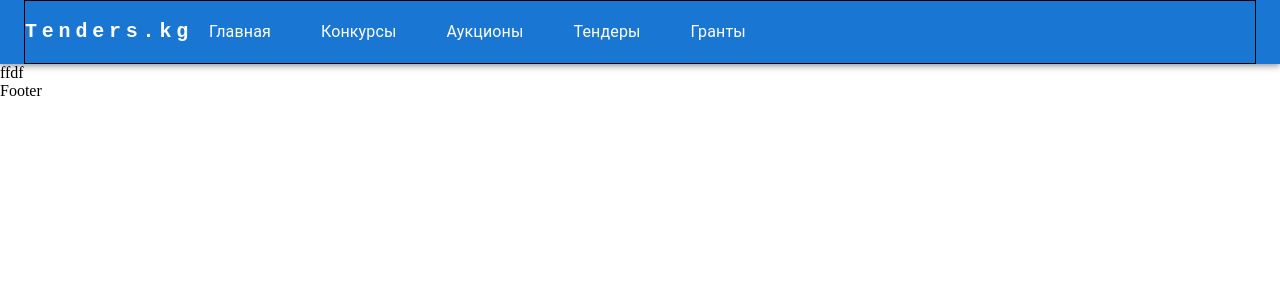
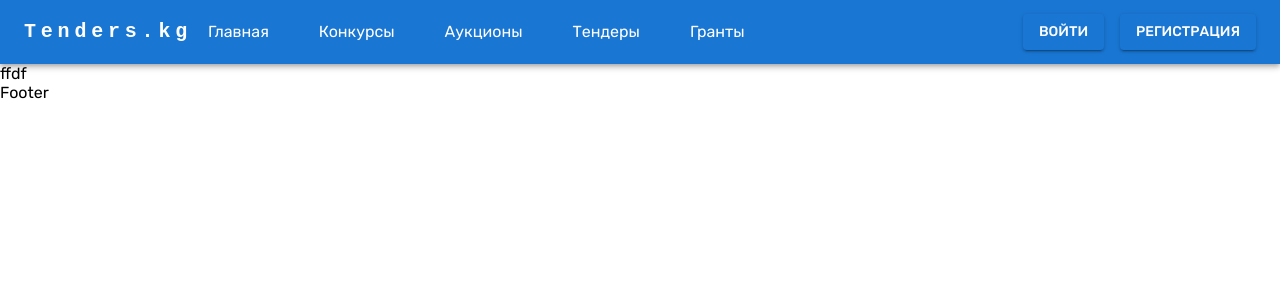
Before and after one commit to Jakyp-05/tender-kg, a React (Vite) app: page / in a window 1280 px wide. Shown: the top 300 px of the page. Built offline with nearby package versions, Linux system fonts and the light colour scheme.

Commit message:
header almost ready

```diff
--- a/src/components/header/Header.jsx
+++ b/src/components/header/Header.jsx
@@ -1,71 +1,3 @@
-// import React, { useState } from 'react'
-
-// import { Link, NavLink } from 'react-router-dom'
-
-// function Header() {
-//     const [activeMenu, setActiveMenu] = useState(false)
-
-//     const handleMenuClick = (index) => {
-//         setActiveMenu(index)
-//         setActiveMenu(!activeMenu)
-//     }
-
-//   return (
-//     <header className='header'>
-//       <div className='container'>
-//         <div className='logo'>
-//             <Link to='/'>Tenders.kg</Link>
-//         </div>
-//         <div className='header-menu'>
-//             <nav>
-//                 <ul>
-//                     <li>
-//                         <NavLink onClick={() => handleMenuClick(0)} className={activeMenu === 0 ? "active" : ""} to='/'>Главная</NavLink>
-//                     </li>
-//                     <li>
-//                         <NavLink onClick={() => handleMenuClick(1)} className={activeMenu === 1 ? "active" : ""} to='/contest'>Конкурсы</NavLink>
-//                     </li>
-//                     <li>
-//                         <NavLink onClick={() => handleMenuClick(2)} className={activeMenu === 2 ? "active" : ""} to='/auction'>Аукционы</NavLink>
-//                     </li>
-//                     <li>
-//                         <NavLink onClick={() => handleMenuClick(3)} className={activeMenu === 3 ? "active" : ""} to='/tender'>Тендеры</NavLink>
-//                     </li>
-//                     <li>
-//                         <NavLink onClick={() => handleMenuClick(4)} className={activeMenu === 4 ? "active" : ""} to='/grant'>Гранты</NavLink>
-//                     </li>
-//                     <li>
-//                         <NavLink onClick={() => handleMenuClick(5)} className={activeMenu === 5 ? "active" : ""} to='/other'>Ище
-//                             <svg width="14" height="9" viewBox="0 0 14 9" fill="none" xmlns="http://www.w3.org/2000/svg">
-//                             <path d="M12 1H2L7 7.5L12 1Z" fill="white" stroke="white"/>
-//                             </svg>
-//                         </NavLink>
-//                     </li>
-//                 </ul>
-//             </nav>
-//             <div className='header-btns'>
-//                 <button>
-//                     <NavLink to='/authentication'>Войти</NavLink>
-//                 </button>
-//                 <button>
-//                     <NavLink to='/registration'>Регистрация</NavLink>
-//                 </button>
-//             </div>
-//         </div>
-//         <label htmlFor="burger" className='burger'>
-//             <input type="checkbox" id="burger" />
-//             <span></span>
-//             <span></span>
-//             <span></span>
-//         </label>
-//       </div>
-//     </header>
-//   )
-// }
-
-// export default Header
-
-
 import * as React from 'react';
 import AppBar from '@mui/material/AppBar';
 import Box from '@mui/material/Box';
@@ -75,45 +7,47 @@ import Typography from '@mui/material/Typography';
 import Menu from '@mui/material/Menu';
 import MenuIcon from '@mui/icons-material/Menu';
 import Container from '@mui/material/Container';
+import Stack from '@mui/material/Stack';
+import Button from '@mui/material/Button';
+import { createTheme, ThemeProvider } from '@mui/material/styles';
 import { Link } from '@mui/material';
 
-
-
 const pages = [
-  {to: '/', text: 'Главная'},
-  {to: '/contest', text: 'Конкурсы'},
-  {to: '/auction', text: 'Аукционы'},
-  {to: '/tender', text: 'Тендеры'},
-  {to: '/grant', text: 'Гранты'}
-]
+  { to: '/', text: 'Главная' },
+  { to: '/contest', text: 'Конкурсы' },
+  { to: '/auction', text: 'Аукционы' },
+  { to: '/tender', text: 'Тендеры' },
+  { to: '/grant', text: 'Гранты' }
+];
 
 function ResponsiveAppBar() {
   const [anchorElNav, setAnchorElNav] = React.useState(null);
-  const [anchorElUser, setAnchorElUser] = React.useState(null);
-
 
   const handleOpenNavMenu = (event) => {
     setAnchorElNav(event.currentTarget);
-  };
-  const handleOpenUserMenu = (event) => {
-    setAnchorElUser(event.currentTarget);
   };
 
   const handleCloseNavMenu = () => {
     setAnchorElNav(null);
   };
 
-  const handleCloseUserMenu = () => {
-    setAnchorElUser(null);
-  };
+  const theme = createTheme({
+    typography: {
+      fontFamily: [
+        'Rubik',
+        'sans-serif',
+      ].join(','),
+    },
+  });
 
   return (
+    <ThemeProvider theme={theme}>
       <div className='wrapper'>
       <AppBar position="static" className='app-bar'>
-      <Container maxWidth="xl" >
-        <Toolbar className='toolbar' disableGutters sx={{border: '1px solid black', display: 'flex',}}>
+        <Container maxWidth="xl">
+          <Toolbar className='toolbar' disableGutters sx={{display: 'flex', justifyContent: 'space-between' }}>
             <div className='cont-row'>
-          <Box sx={{  display: { xs: 'flex', md: 'none' } }}>
+              <Box sx={{ display: { xs: 'flex', md: 'none' } }}>
                 <IconButton
                   size="large"
                   aria-label="account of current user"
@@ -129,27 +63,36 @@ function ResponsiveAppBar() {
                   anchorEl={anchorElNav}
                   anchorOrigin={{
                     vertical: 'bottom',
-                horizontal: 'left',
+                    horizontal: 'left'
                   }}
                   keepMounted
                   transformOrigin={{
                     vertical: 'top',
-                horizontal: 'left',
+                    horizontal: 'left'
                   }}
                   open={Boolean(anchorElNav)}
                   onClose={handleCloseNavMenu}
                   sx={{
-                display: { xs: 'block', md: 'none',},
+                    display: { xs: 'block', md: 'none' },
                     padding: '20px'
                   }}
                 >
                   {pages.map((page) => (
-                <Link key={page.to} href={page.to} onClick={handleCloseNavMenu} sx={{textDecoration: 'none'}}>
+                    <Link key={page.to} href={page.to} onClick={handleCloseNavMenu} sx={{ textDecoration: 'none', fontFamily: 'Rubik' }}>
                       <Typography textAlign="center">{page.text}</Typography>
                     </Link>
                   ))}
+                  <Stack direction="column" spacing={2} sx={{ width: '100%' }}>
+                    <Button variant="text" href="#contained-buttons">
+                      Link1
+                    </Button>
+                    <Button variant="text" href="#contained-buttons">
+                      Link2
+                    </Button>
+                  </Stack>
                 </Menu>
               </Box>
+
               <Typography
                 variant="h6"
                 noWrap
@@ -162,7 +105,7 @@ function ResponsiveAppBar() {
                   fontWeight: 700,
                   letterSpacing: '.3rem',
                   color: 'inherit',
-              textDecoration: 'none',
+                  textDecoration: 'none'
                 }}
               >
                 Tenders.kg
@@ -182,7 +125,7 @@ function ResponsiveAppBar() {
                   fontWeight: 700,
                   letterSpacing: '.3rem',
                   color: 'inherit',
-              textDecoration: 'none',
+                  textDecoration: 'none'
                 }}
               >
                 Tenders.kg
@@ -195,10 +138,17 @@ function ResponsiveAppBar() {
                 ))}
               </Box>
             </div>
+            <Stack direction="row" spacing={2} sx={{ display: { xs: 'none', md: 'flex' } }}>
+              <Button variant="contained" href='/enter'>Войти</Button>
+              <Button variant="contained" href="/register">
+                Регистрация
+              </Button>
+            </Stack>
           </Toolbar>
         </Container>
       </AppBar>
     </div>
+    </ThemeProvider>
   );
 }
 export default ResponsiveAppBar;
--- a/src/sass/basic/_normalize.scss
+++ b/src/sass/basic/_normalize.scss
@@ -1,7 +1,10 @@
+@import url('https://fonts.googleapis.com/css2?family=Rubik:ital,wght@0,300..900;1,300..900&display=swap');
+
 * {
     margin: 0;
     padding: 0;
     box-sizing: border-box;
+    font-family: "Rubik", sans-serif;
 }
 
 html,
```
Lines whose indentation alone changed are shown as unchanged.
